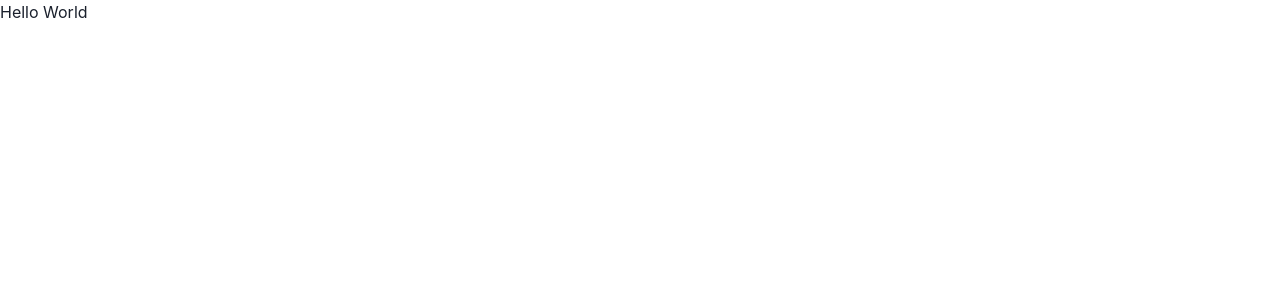
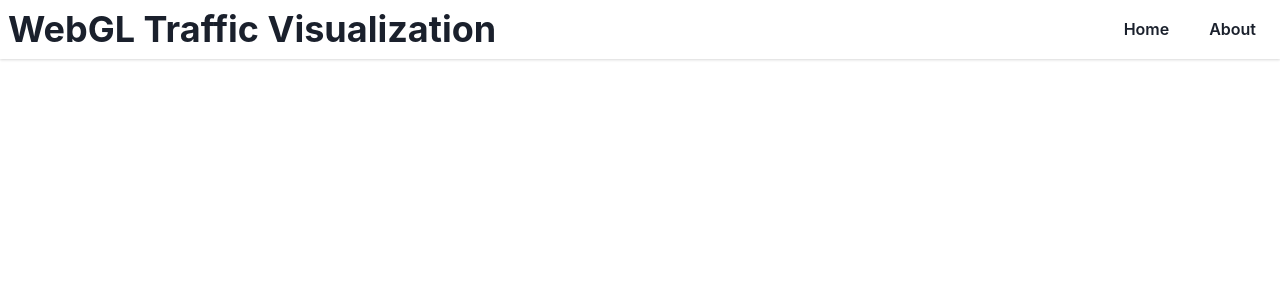
Before and after one commit to yk2099/traffic-data-visualization, a Next.js app: page / in a window 1280 px wide. Shown: the top 300 px of the page. Built offline with nearby package versions, Linux system fonts and the light colour scheme.

Commit message:
Create Navbar component

```diff
--- a/app/layout.tsx
+++ b/app/layout.tsx
@@ -1,5 +1,6 @@
 "use client"
 import { ChakraProvider } from '@chakra-ui/react'
+import Navbar from '@/components/Navbar'
 
 export default function RootLayout({
   children,
@@ -9,7 +10,7 @@ export default function RootLayout({
   return (
     <html lang="en">
       <body>
-        <ChakraProvider>{children}</ChakraProvider>
+        <ChakraProvider><Navbar />{children}</ChakraProvider>
       </body>
     </html>
   );
--- a/app/page.tsx
+++ b/app/page.tsx
@@ -2,6 +2,6 @@ import Image from 'next/image'
 
 export default function Home() {
   return (
-    <>Hello World</>
+    <></>
   )
 }
--- /dev/null
+++ b/components/Navbar.tsx
@@ -0,0 +1,14 @@
+import { Button, Flex, HStack, Heading, Spacer } from "@chakra-ui/react";
+
+export default function Navbar() {
+  return (
+    <Flex p={'0.5rem'} boxShadow='base'>
+      <Heading as="h1">WebGL Traffic Visualization</Heading>
+      <Spacer />
+      <HStack>
+        <Button bg={'transparent'}>Home</Button>
+        <Button bg={'transparent'}>About</Button>
+      </HStack>
+    </Flex>
+  )
+}
```
